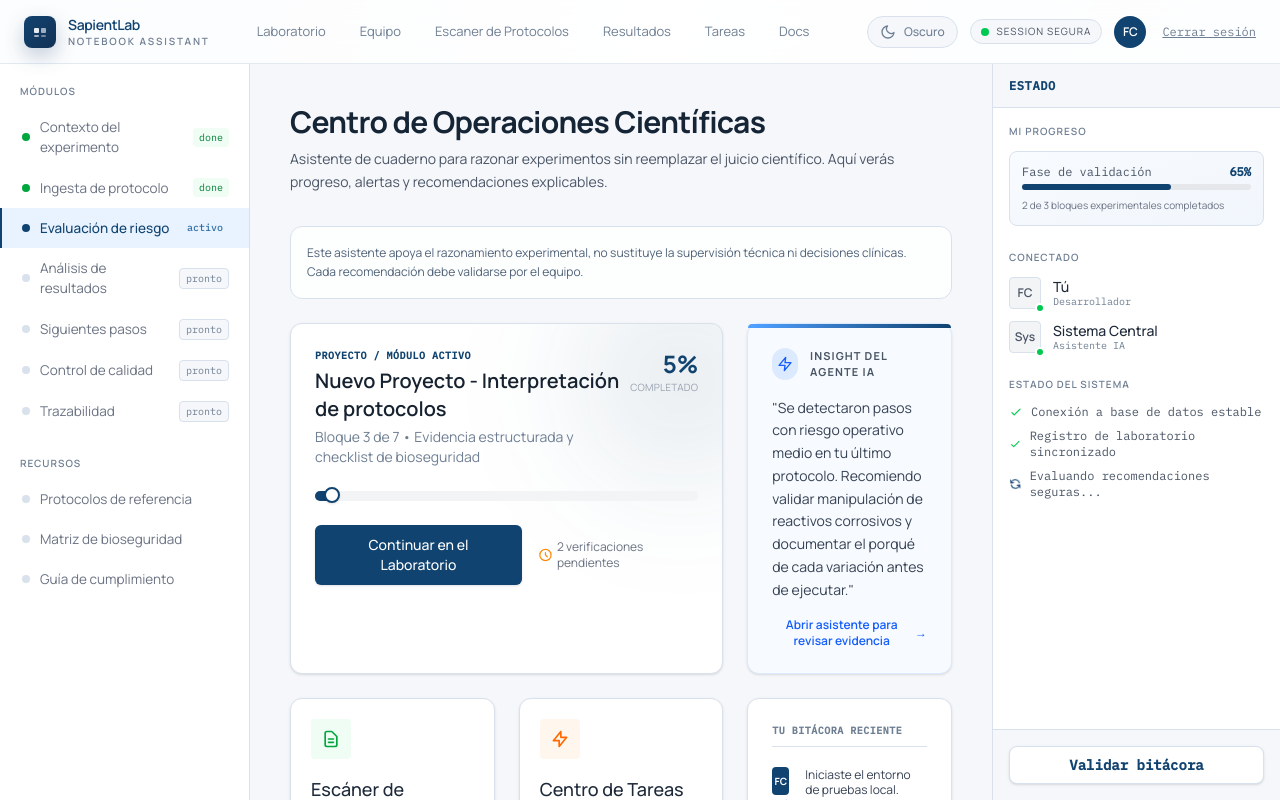
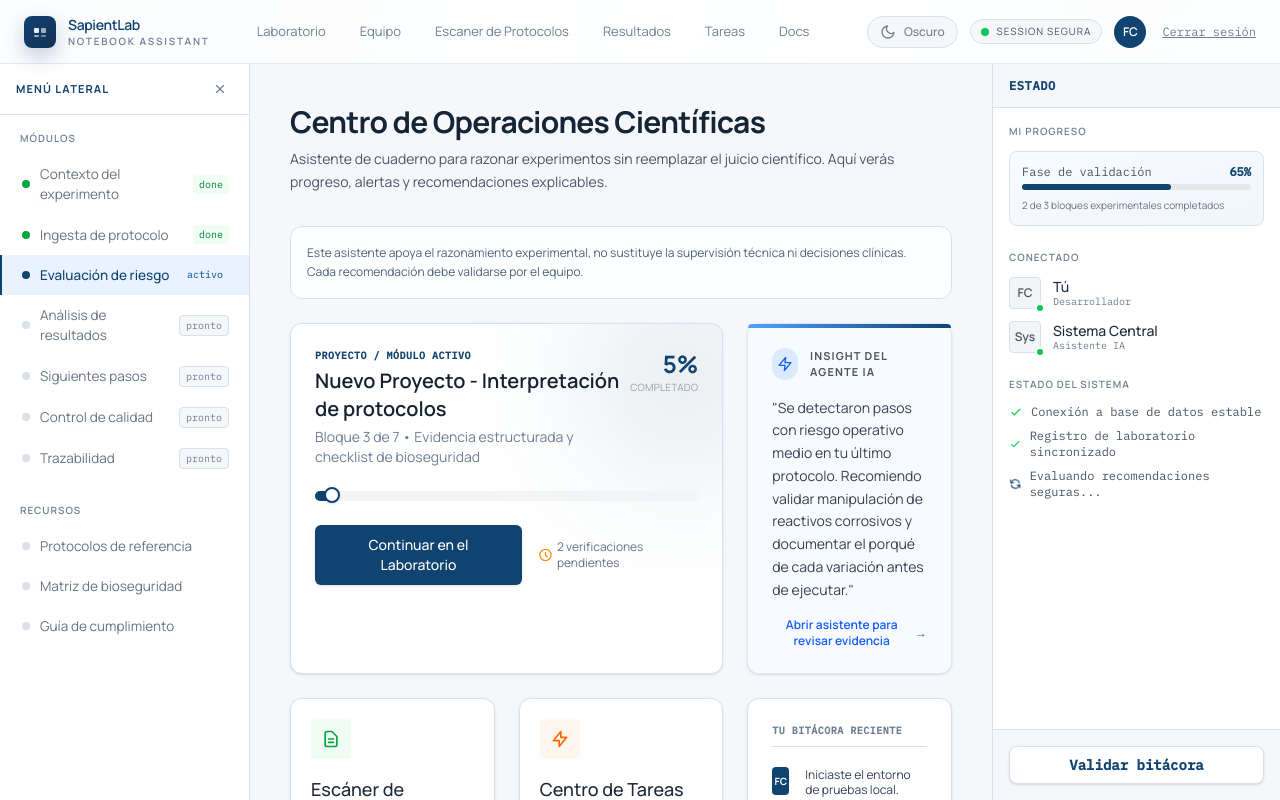
Before and after one commit to Sapient-Lab/Frontend, a React (Vite) app: page /app in a window 1280 px wide. Built offline with nearby package versions, Linux system fonts and the light colour scheme.

Commit message:
feat(Sidebar): agregar funcionalidad de colapso y expansión al menú lateral

```diff
--- a/src/components/layout/Sidebar.tsx
+++ b/src/components/layout/Sidebar.tsx
@@ -1,3 +1,4 @@
+import { useState } from 'react'
 import type { SidebarModule } from '../../types/navigation'
 
 const modules: SidebarModule[] = [
@@ -13,7 +14,7 @@ const modules: SidebarModule[] = [
 const resources = ['Protocolos de referencia', 'Matriz de bioseguridad', 'Guía de cumplimiento']
 
 const statusTag: Record<SidebarModule['status'], { label: string; className: string }> = {
-  done:   { label: 'done',  className: 'bg-green-50 text-green-700' },
+  done:   { label: 'done',   className: 'bg-green-50 text-green-700' },
   active: { label: 'activo', className: 'bg-accent-light text-accent-dim' },
   locked: { label: 'pronto', className: 'bg-lab-bg text-muted border border-lab-border' },
 }
@@ -27,8 +28,47 @@ const dotColor: Record<SidebarModule['status'], string> = {
 const itemBase = 'flex items-center gap-2.5 px-5 py-2.5 text-[13.5px] cursor-pointer transition-all border-l-2'
 
 export default function Sidebar() {
+  const [open, setOpen] = useState(true)
+
   return (
-    <aside className="w-[250px] bg-surface border-r border-lab-border py-5 overflow-y-auto hidden xl:block">
+    <>
+      {/* Barra colapsada — solo visible cuando está cerrado */}
+      {!open && (
+        <div className="flex-shrink-0 w-10 bg-surface border-r border-lab-border flex flex-col items-center pt-3">
+          <button
+            onClick={() => setOpen(true)}
+            title="Abrir menú"
+            className="p-2 rounded hover:bg-lab-bg text-muted hover:text-gray-700 transition-colors"
+          >
+            <svg width="16" height="16" viewBox="0 0 24 24" fill="none" stroke="currentColor" strokeWidth="2" strokeLinecap="round" strokeLinejoin="round">
+              <line x1="3" y1="6"  x2="21" y2="6"  />
+              <line x1="3" y1="12" x2="21" y2="12" />
+              <line x1="3" y1="18" x2="21" y2="18" />
+            </svg>
+          </button>
+        </div>
+      )}
+
+      {/* Sidebar completo */}
+      {open && (
+        <aside className="flex-shrink-0 w-[250px] bg-surface border-r border-lab-border flex flex-col h-full overflow-hidden">
+          {/* Header */}
+          <div className="flex items-center justify-between px-4 py-3 border-b border-lab-border shrink-0">
+            <span className="text-[11px] font-bold uppercase tracking-widest text-accent">Menú lateral</span>
+            <button
+              onClick={() => setOpen(false)}
+              title="Cerrar menú"
+              className="p-1.5 rounded hover:bg-lab-bg text-muted hover:text-gray-700 transition-colors"
+            >
+              <svg width="14" height="14" viewBox="0 0 24 24" fill="none" stroke="currentColor" strokeWidth="2" strokeLinecap="round" strokeLinejoin="round">
+                <line x1="18" y1="6" x2="6"  y2="18" />
+                <line x1="6"  y1="6" x2="18" y2="18" />
+              </svg>
+            </button>
+          </div>
+
+          {/* Contenido scrolleable */}
+          <div className="flex-1 overflow-y-auto py-4">
 
             {/* Módulos */}
             <div className="mb-6">
@@ -70,6 +110,9 @@ export default function Sidebar() {
               ))}
             </div>
 
+          </div>
         </aside>
+      )}
+    </>
   )
 }
```
Lines whose indentation alone changed are shown as unchanged.
